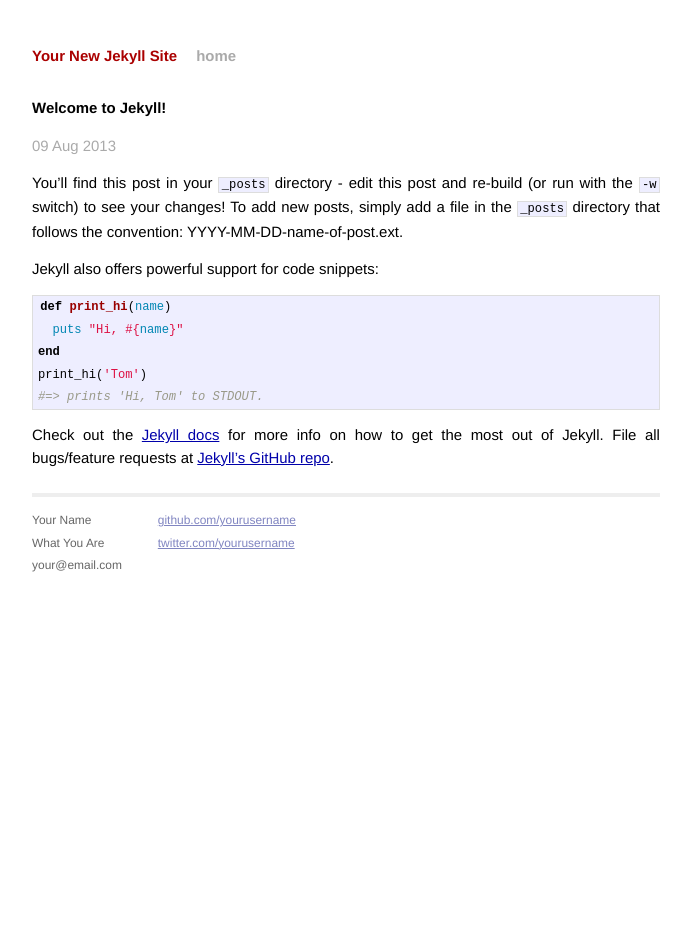
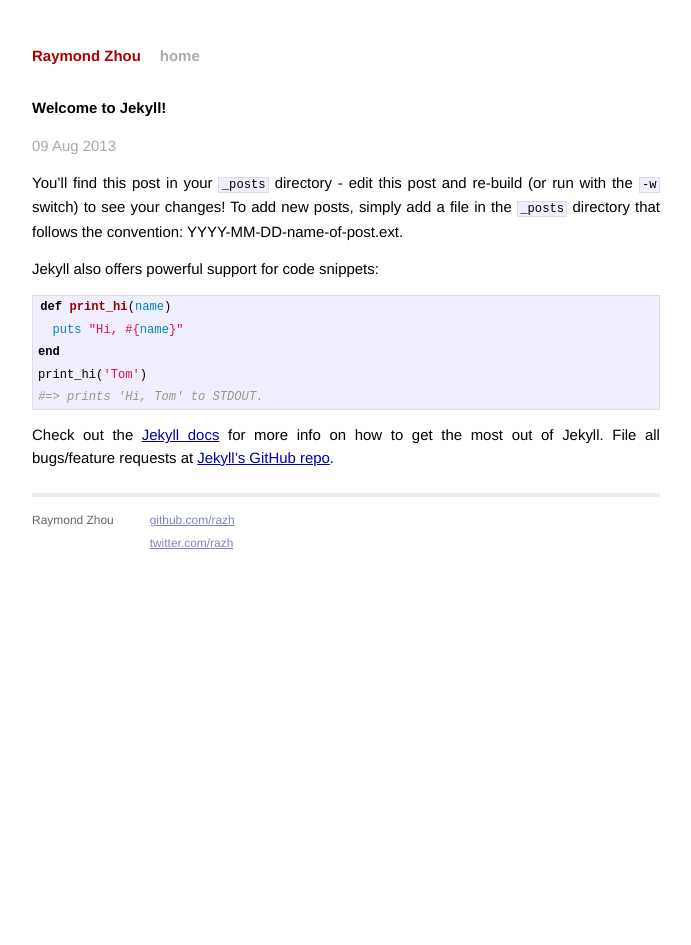
Before and after one commit to razh/razh.github.io, a Jekyll site: the page built from _posts/2013-08-09-welcome-to-jekyll.markdown, in a window 1280 px wide. Shown: the whole page, without its empty margins (294-985 px from the left). Built offline with Jekyll 4.4.1, drawn with Linux system fonts in a browser that asks for light colours; Markdown is read by kramdown in place of the engine named in the settings.

Commit message:
Basic configuration.

```diff
--- a/_config.yml
+++ b/_config.yml
@@ -1,3 +1,3 @@
-name: Your New Jekyll Site
+name: Raymond Zhou
 markdown: redcarpet
 pygments: true
--- a/_layouts/default.html
+++ b/_layouts/default.html
@@ -27,15 +27,13 @@
             <div class="footer">
               <div class="contact">
                 <p>
-                  Your Name<br />
-                  What You Are<br />
-                  your@email.com
+                  Raymond Zhou<br />
                 </p>
               </div>
               <div class="contact">
                 <p>
-                  <a href="http://github.com/yourusername/">github.com/yourusername</a><br />
-                  <a href="http://twitter.com/yourusername/">twitter.com/yourusername</a><br />
+                  <a href="http://github.com/razh/">github.com/razh</a><br />
+                  <a href="http://twitter.com/razh/">twitter.com/razh</a><br />
                 </p>
               </div>
             </div>
--- a/index.html
+++ b/index.html
@@ -1,6 +1,6 @@
 ---
 layout: default
-title: Your New Jekyll Site
+title: Raymond Zhou
 ---
 
 <div id="home">
```
